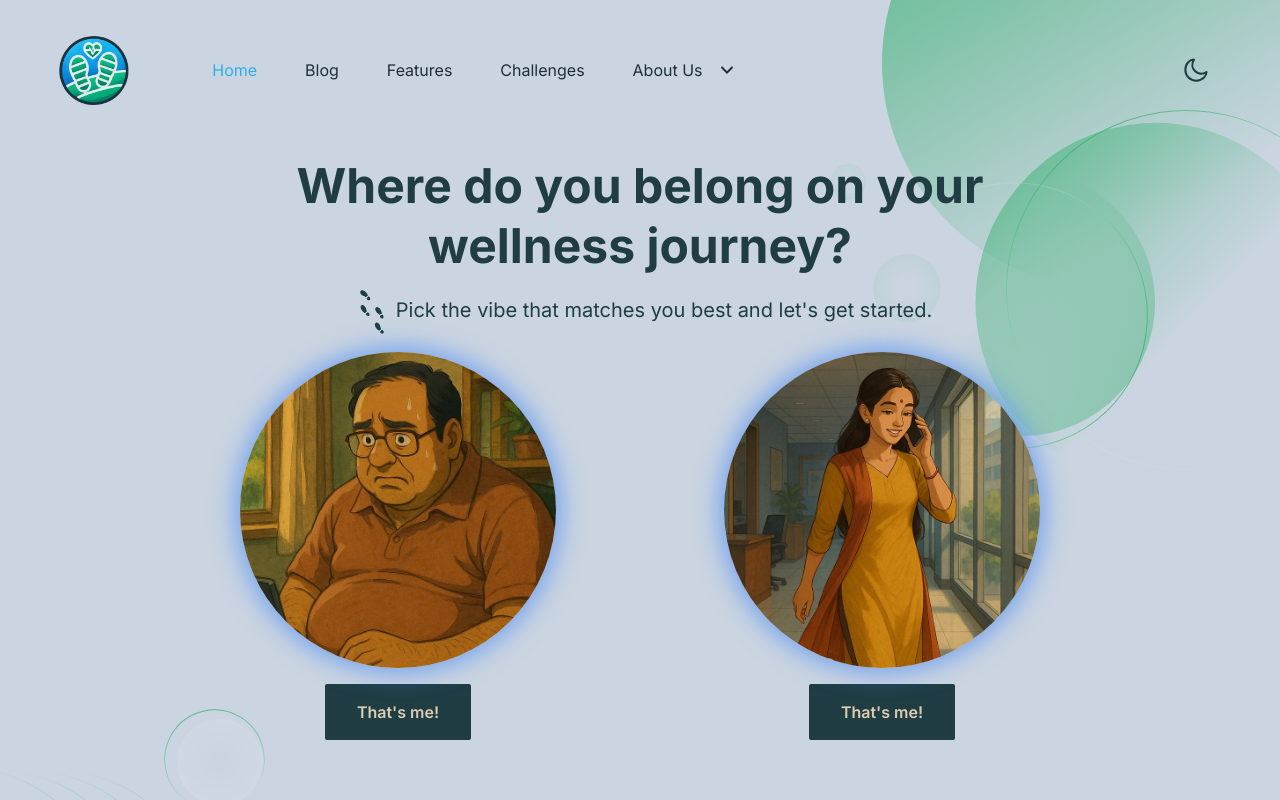
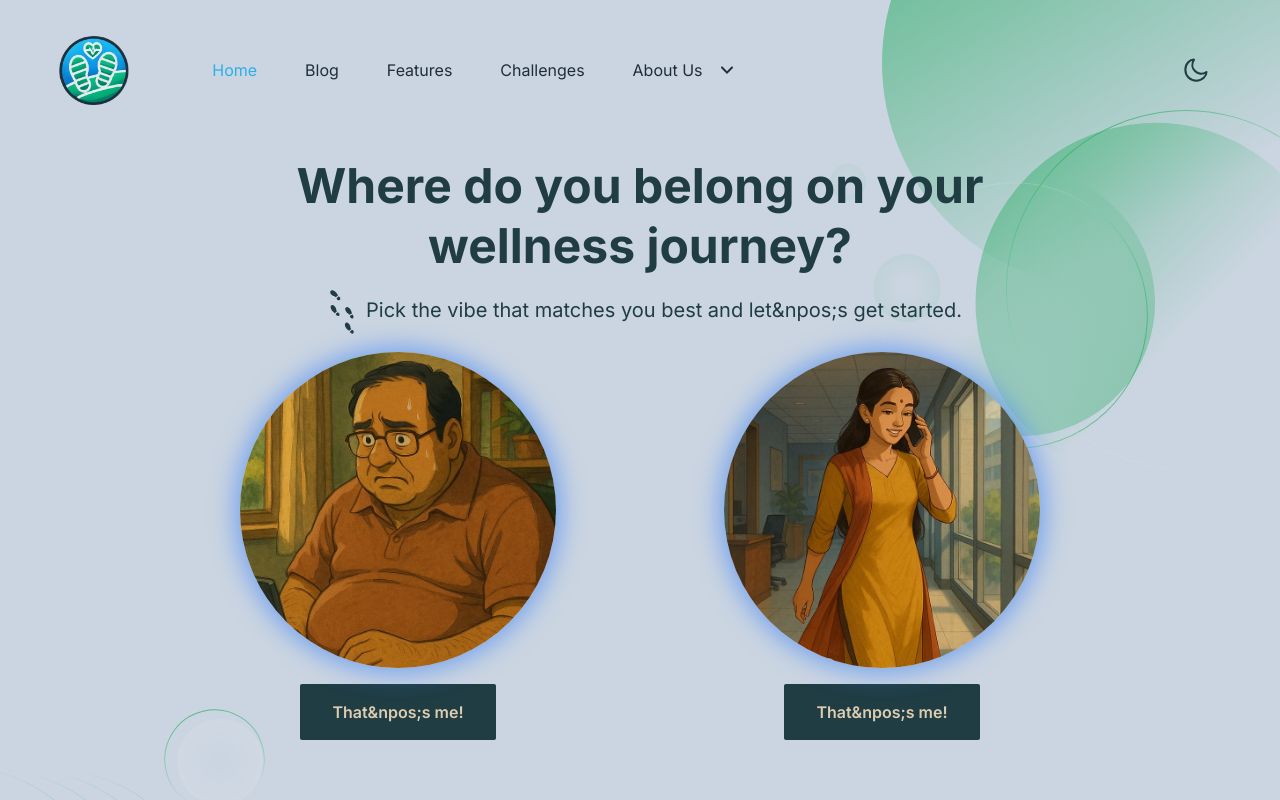
Before and after one commit to mohitaryan0/stepppps, a Next.js app: page / in a window 1280 px wide. Shown: the top 800 px of the page. Built offline with nearby package versions, Linux system fonts and the light colour scheme.

Commit message:
eslint error

```diff
--- a/src/components/Hero/index.tsx
+++ b/src/components/Hero/index.tsx
@@ -18,7 +18,7 @@ const Hero = () => {
                 </h1>
                 <p className="mb-4 text-base leading-relaxed! text-black dark:text-white sm:text-lg md:text-xl">
                 <GiFootsteps className="inline size-12 " />
-                Pick the vibe that matches you best and let's get started.
+                Pick the vibe that matches you best and let&npos;s get started.
                 </p>
                 <div className="grid grid-cols-1 gap-y-22 md:grid-cols-2 md:gap-x-42">
 
@@ -30,7 +30,7 @@ const Hero = () => {
                       href="https://nextjstemplates.com/templates/saas-starter-startup"
                       className="inline-block rounded-xs bg-black px-8 py-4 text-base font-semibold text-white duration-300 ease-in-out hover:bg-black/90 dark:bg-white/10 dark:text-white dark:hover:bg-white/5"
                       >
-                      That's me!
+                      That&npos;s me!
                     </Link>
                   </div>
                   <div className="space-y-4">
@@ -41,7 +41,7 @@ const Hero = () => {
                       href="https://github.com/NextJSTemplates/startup-nextjs"
                       className="inline-block rounded-xs bg-black px-8 py-4 text-base font-semibold text-white duration-300 ease-in-out hover:bg-black/90 dark:bg-white/10 dark:text-white dark:hover:bg-white/5"
                     >
-                      That's me!
+                      That&npos;s me!
                     </Link>
                   </div>
                 </div>
--- a/src/components/blog/BlogCarousel.tsx
+++ b/src/components/blog/BlogCarousel.tsx
@@ -1,4 +1,4 @@
-import { motion, AnimatePresence } from 'framer-motion';
+import { motion } from 'framer-motion';
 import { Button } from "@/components/ui/button";
 import { BlogCard } from './BlogCard';
 import { useBlogCarousel } from '@/hooks/useBlogCarousel';
```
